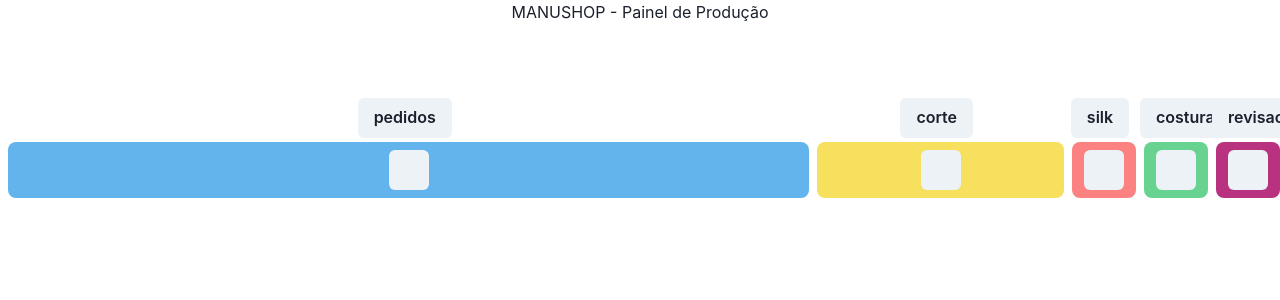
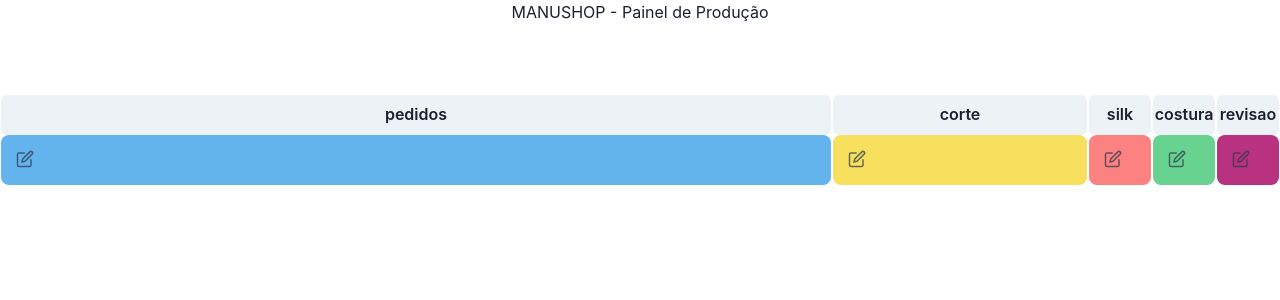
Before and after one commit to conectcoisas/manushop, a React (Vite) app: page / in a window 1280 px wide. Shown: the top 300 px of the page. Built offline with nearby package versions, Linux system fonts and the light colour scheme.

Commit message:
quase bom

```diff
--- a/package.json
+++ b/package.json
@@ -13,8 +13,10 @@
     "@chakra-ui/react": "^2.2.6",
     "@emotion/react": "^11.10.0",
     "@emotion/styled": "^11.10.0",
+    "bootstrap": "^5.3.2",
     "framer-motion": "^6.5.1",
     "react": "^18.2.0",
+    "react-bootstrap": "^2.9.1",
     "react-devtools": "^4.28.5",
     "react-dnd": "^16.0.1",
     "react-dnd-html5-backend": "^16.0.1",
--- a/src/App.tsx
+++ b/src/App.tsx
@@ -25,9 +25,9 @@
     columnWhithRevisao ]
 
   const [rezize, setResize] = useState(0)
-  const btnSetRezize = (rezizeColumn) => { setResize(rezizeColumn);
+  const btnSetRezize = (rezizeColumn: any) => { setResize(rezizeColumn);
     console.log(rezizeColumn)
-   }
+  }
 
   return (
     <main>
--- a/src/components/Column.tsx
+++ b/src/components/Column.tsx
@@ -20,14 +20,10 @@
   var retRezizeNumber = retRezize[column]
 
   return (
-    <Box display='flex' m='1'  w={width}>
-        <Box ref={dropRef} w='100%'>
-            <Button onClick={
-              () => {
-                addEmptyTask()
-                onRezize(retRezizeNumber)
-                }}
-            >{column}</Button>
+    <Box display='flex' w={width} margin='0' padding='1px'>
+        <Box ref={dropRef} w='100%' margin='0' padding='0'>
+            <Button margin='0' padding='0' onClick={ () => { addEmptyTask();  onRezize(retRezizeNumber) }}
+             w='100%'>{column}</Button>
             {ColumnTasks}
         </Box>
     </Box>
--- a/src/components/Task.tsx
+++ b/src/components/Task.tsx
@@ -1,5 +1,5 @@
-import { ExternalLinkIcon } from '@chakra-ui/icons';
-import { Box, Button, IconButton, ScaleFade } from '@chakra-ui/react';
+import { ExternalLinkIcon,ArrowUpDownIcon, DownloadIcon, EditIcon } from '@chakra-ui/icons';
+import { Box, Button, IconButton, ScaleFade, Text } from '@chakra-ui/react';
 import _ from 'lodash';
 import { memo } from 'react';
 import { useTaskDragAndDrop } from '../hooks/useTaskDragAndDrop';
@@ -18,28 +18,36 @@
   const { ref, isDragging } = useTaskDragAndDrop<HTMLDivElement>({ task, index: index }, handleDropHover  );
   const handleDeleteClick = () => {  handleDelete(task.id)  }
 
+  const minH = 50
+  const maxH = 400
+
+
   return (
-      <Box ref={ref} as="div" role="group" position="relative" rounded="lg"
-        w='100%'
-        p='2'
-        m='1'
-        cursor="grab"
-        bgColor={task.color}
-        opacity={isDragging ? 0.5 : 1}>
+      <Box ref={ref} as="div" role="group" position="relative"  w='100%' cursor="grab" opacity={isDragging ? 0.5 : 1} >
 
-        <IconButton position="absolute" top={0} right={0}  zIndex={100}
+        <IconButton position="absolute" top={0} left={0} zIndex={101}
+              aria-label="edit-task"
+              size="lg"
+              colorScheme="solid"
+              color={'gray.700'}
+              icon={ <EditIcon />  }
+              opacity={0.7}
+              onClick={handleDeleteClick}
+        />
+        <IconButton  position="absolute" top={0} right={0} zIndex={100}
               aria-label="open-task"
               size="lg"
               colorScheme="solid"
               color={'gray.700'}
               icon={<ExternalLinkIcon />}
-          _groupHover={{ opacity: 1, }}
+              _groupHover={{ opacity: .7, }}
               opacity={0}
-          onClick={handleDeleteClick}
+              onClick={() => {}}
         />
-        <Box>
-          <Button></Button>
+
+        <Box bgColor={task.color} marginBottom='2px' display='flex' minH={minH} maxH={maxH} rounded="lg">
         </Box>
+
       </Box>
   );
 }
--- a/src/hooks/useColumnTasks.ts
+++ b/src/hooks/useColumnTasks.ts
@@ -14,7 +14,7 @@
   const columnTasks = tasks[column];
 
   const addEmptyTask = useCallback(() => {
-    debug(`Adicionar Pedido em ${column} column`);
+    debug(`Adicionar Pedido em ${column} danilo`);
     setTasks((allTasks) => {
       const columnTasks = allTasks[column];
 
@@ -26,7 +26,7 @@
       const newColumnTask: TaskModel = {
         id: uuidv4(),
         title: `Novo ${column}`,
-        color: pickChakraRandomColor('.300'),
+        color: pickChakraRandomColor('.400'),
         column,
       };
 
--- a/src/utils/helpers.ts
+++ b/src/utils/helpers.ts
@@ -1,11 +1,13 @@
 const colors = [
   'red',
+  'orange',
+  'yellow',
+  'green',
+  'teal',
   'blue',
-  'yellow',
-  'cian',
+  'cyan',
+  'purple',
   'pink',
-  'green',
-  'orange',
 ];
 
 export function swap<T>(arr: T[], i: number, j: number): T[] {
@@ -18,5 +20,5 @@
 
 export function pickChakraRandomColor(variant = '') {
   const color = colors[Math.floor(Math.random() * colors.length)];
-  return 'blue';
+  return color + variant;
 }
```
Also changed, not shown: 1 other file (tests, documents, lock files or other folders). Lines whose indentation alone changed are shown as unchanged.
